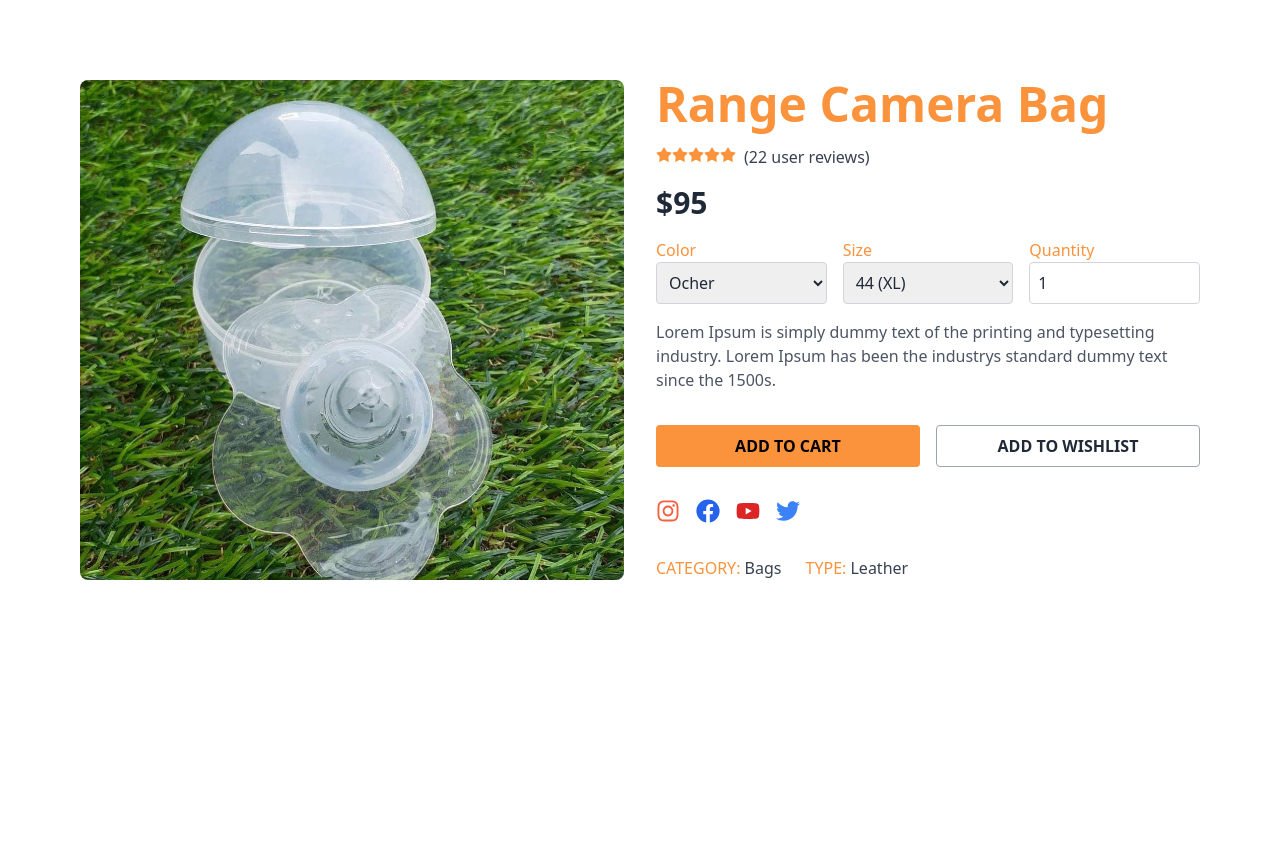
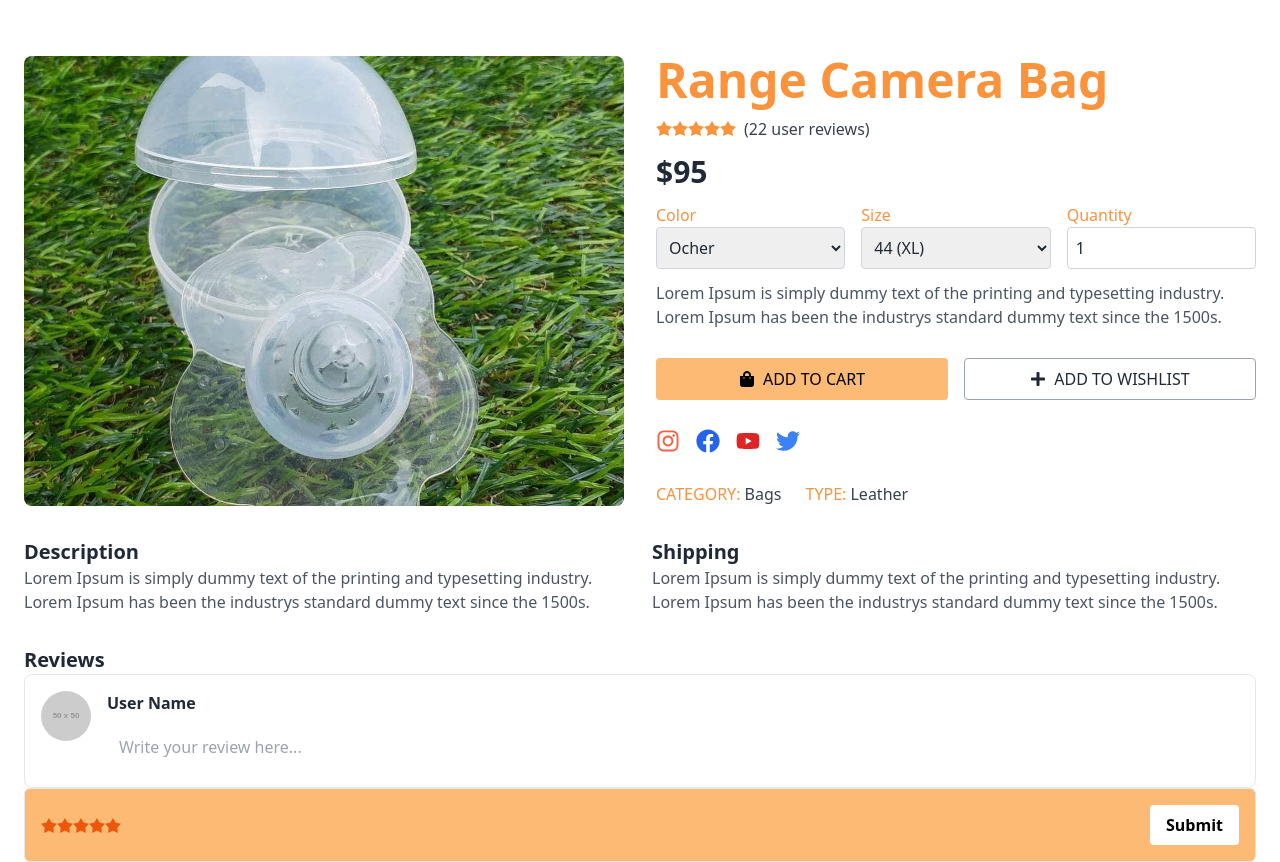
Before and after one commit to razzbabu4/product-details-page, a React (Vite) app: page / in a window 1280 px wide. Before the commit the page ends 800 px from the top, so only its background shows below. Built offline with nearby package versions, Linux system fonts and the light colour scheme.

Commit message:
added aditional description, shiping and review section

```diff
--- a/src/components/ProductDetailsPage.jsx
+++ b/src/components/ProductDetailsPage.jsx
@@ -1,20 +1,19 @@
-import { FaFacebook, FaInstagram, FaTwitter, FaYoutube } from 'react-icons/fa';
+import { FaFacebook, FaInstagram, FaPlus, FaShoppingBag, FaTwitter, FaYoutube } from 'react-icons/fa';
 import productImage from '../assets/images/nipple-set.jpg'
 
 const ProductDetailsPage = () => {
     return (
-        <div className="w-full min-h-screen p-6 lg:p-20 max-w-7xl mx-auto">
+        <div className="w-full max-h-screen p-6 lg:py-14 max-w-7xl mx-auto">
             <div className="flex flex-col md:flex-row gap-8">
                 {/* Product Image */}
                 <div className="w-full md:w-1/2">
-                    <img src={productImage} alt="Range Camera Bag" className="w-full h-auto md:h-[500px] rounded-lg object-cover" />
+                    <img src={productImage} alt="Range Camera Bag" className="w-full h-auto md:h-[450px] rounded-lg object-cover" />
                 </div>
 
                 {/* Product Info */}
                 <div className="w-full md:w-1/2 flex gap-2 md:gap-0 flex-col justify-between">
                     <h1 className="text-4xl md:text-5xl font-semibold text-orange-400">Range Camera Bag</h1>
                     <div className="flex items-center gap-2">
-                        <span>
                         <div className="rating rating-sm">
                             <input type="radio" name="rating-8" className="mask mask-star-2 bg-orange-400" />
                             <input type="radio" name="rating-8" className="mask mask-star-2 bg-orange-400" />
@@ -22,7 +21,6 @@ const ProductDetailsPage = () => {
                             <input type="radio" name="rating-8" className="mask mask-star-2 bg-orange-400" />
                             <input type="radio" name="rating-8" className="mask mask-star-2 bg-orange-400" />
                         </div>
-                        </span>
                         <span className="text-gray-700">(22 user reviews)</span>
                     </div>
                     <p className="text-2xl md:text-3xl font-semibold">$95</p>
@@ -58,16 +56,18 @@ const ProductDetailsPage = () => {
 
                     {/* Action Buttons */}
                     <div className="grid grid-cols-1 md:grid-cols-2 gap-4 mt-4">
-                        <button className="bg-orange-400 text-black px-4 py-2 rounded font-semibold hover:bg-orange-500 uppercase">Add to Cart</button>
-                        <button className="border border-gray-400 px-4 py-2 rounded font-semibold hover:bg-gray-200 uppercase">Add to Wishlist</button>
+                        <button className="bg-orange-300 text-black px-4 py-2 rounded font-medium hover:bg-orange-400 uppercase flex items-center justify-center gap-2">
+                            <FaShoppingBag /> Add to Cart</button>
+                        <button className="border border-gray-400 px-4 py-2 rounded font-medium hover:bg-gray-200 uppercase flex items-center justify-center gap-2">
+                            <FaPlus /> Add to Wishlist</button>
                     </div>
 
                     {/* Social Media Icons */}
                     <div className="flex gap-4 mt-4 text-2xl">
-                        <FaInstagram className="text-[#F56040]"/>
+                        <FaInstagram className="text-[#F56040]" />
                         <FaFacebook className='text-blue-600' />
-                        <FaYoutube 	className='text-red-600'/>
-                        <FaTwitter className='text-blue-500'/>
+                        <FaYoutube className='text-red-600' />
+                        <FaTwitter className='text-blue-500' />
                     </div>
 
                     {/* Category & Type */}
@@ -78,6 +78,59 @@ const ProductDetailsPage = () => {
                 </div>
             </div>
 
+
+            {/* Additional Sections */}
+            <div className="mt-8">
+                <div className='flex flex-col md:flex-row gap-6'>
+                    {/* Description Section */}
+                    <div>
+                        <h2 className="text-xl font-semibold text-gray-800">Description</h2>
+                        <p className="text-gray-600">
+                            Lorem Ipsum is simply dummy text of the printing and typesetting industry. Lorem Ipsum has been the industrys standard dummy text since the 1500s.
+                        </p>
+                    </div>
+
+                    {/* Shipping Section */}
+                    <div>
+                        <h2 className="text-xl font-semibold text-gray-800">Shipping</h2>
+                        <p className="text-gray-600">
+                            Lorem Ipsum is simply dummy text of the printing and typesetting industry. Lorem Ipsum has been the industrys standard dummy text since the 1500s.
+                        </p>
+                    </div>
+                </div>
+
+                {/* Reviews Section */}
+                <div className='mt-8'>
+                    <h2 className="text-xl font-semibold text-gray-800">Reviews</h2>
+                    <div className="border p-4 rounded-lg flex items-start space-x-4">
+                        {/* User Image */}
+                        <img src="https://via.placeholder.com/50" alt="User" className="rounded-full" />
+
+                        {/* Review Content */}
+                        <div className="w-full">
+                            {/* User Name */}
+                            <p className="font-semibold text-gray-800">User Name</p>
+                            {/* Review Input Field */}
+                            <input
+                                type="text"
+                                placeholder="Write your review here..."
+                                className="w-full mt-2 p-3 rounded focus:outline-none"
+                            />
+                        </div>
+                    </div>
+                    <div className='flex justify-between items-center border p-4 bg-orange-300 rounded-md'>
+                        <div className="rating rating-sm">
+                            <input type="radio" name="rating-8" className="mask mask-star-2 bg-orange-600" />
+                            <input type="radio" name="rating-8" className="mask mask-star-2 bg-orange-600" />
+                            <input type="radio" name="rating-8" className="mask mask-star-2 bg-orange-600" />
+                            <input type="radio" name="rating-8" className="mask mask-star-2 bg-orange-600" />
+                            <input type="radio" name="rating-8" className="mask mask-star-2 bg-orange-600" />
+                        </div>
+                        <button className="bg-white text-black px-4 py-2 rounded font-semibold hover:bg-yellow-600">Submit</button>
+                    </div>
+                </div>
+            </div>
+
         </div>
     );
 };
```
Lines whose indentation alone changed are shown as unchanged.
